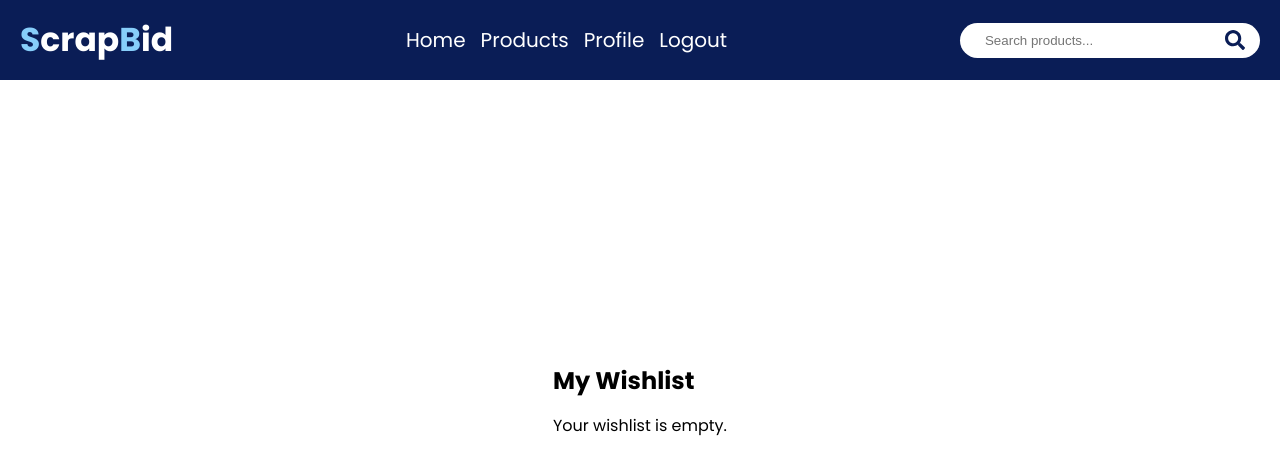
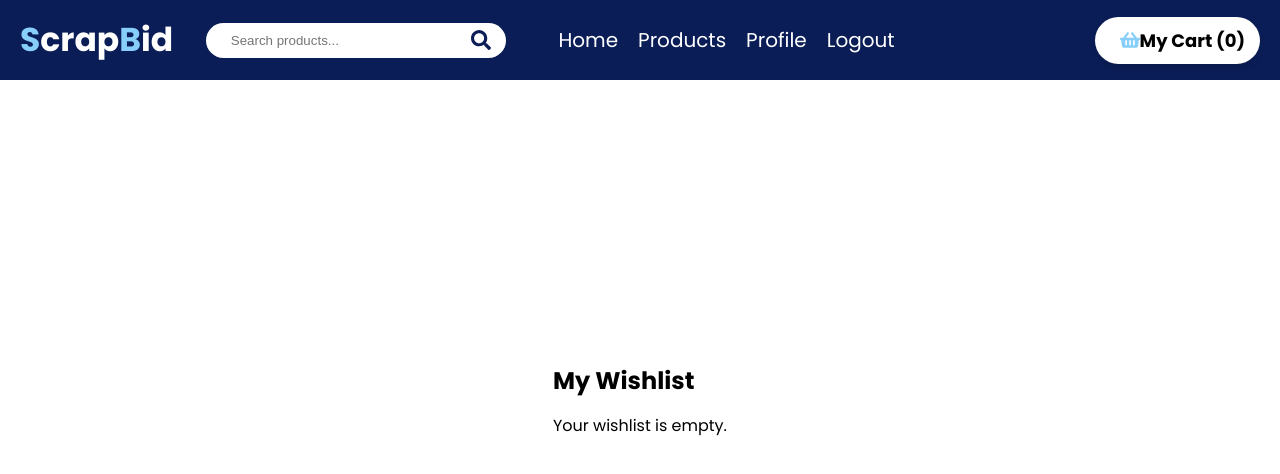
Before and after one commit to Anjali05530/ScrapBid, a React (Create React App) app in the folder client/: page /wishlist in a window 1280 px wide. Shown: the top 474 px of the page. Built offline with nearby package versions, Linux system fonts and the light colour scheme.

Commit message:
newly added

```diff
--- a/client/src/Components/AuctionListing.jsx
+++ b/client/src/Components/AuctionListing.jsx
@@ -41,7 +41,7 @@ const AuctionListing = () => {
                 flexWrap: "wrap",
                 gap: "20px",
                 justifyContent: "flex-start",
-                marginBottom: "30px",
+                marginBottom: "50px",
               }}
             >
               {displayProducts.map((product) => (
--- a/client/src/Components/FeaturedProducts.jsx
+++ b/client/src/Components/FeaturedProducts.jsx
@@ -109,10 +109,10 @@ const ProductCard = ({ item }) => {
 };
 
 const styles = {
-  auctionSection: { textAlign: "center", padding: "50px" },
+  auctionSection: { textAlign: "center",marginTop:"-20px"},
   sectionHeader: { display: "flex", flexDirection: "column", alignItems: "center" },
   sectionTitle: { fontSize: "28px", fontWeight: "bold", marginBottom: "10px" },
-  lineContainer: { display: "flex", alignItems: "center", gap: "10px", marginBottom: "30px" },
+  lineContainer: { display: "flex", alignItems: "center", gap: "6px", marginBottom: "20px" },
   line: { width: "200px", height: "2px", backgroundColor: "black" },
   titleIcon: { fontSize: "24px", color: "#007bff" },
   auctionContainer: { display: "flex", flexWrap: "wrap", gap: "75px", justifyContent: "center" },
--- a/client/src/Components/Footer.jsx
+++ b/client/src/Components/Footer.jsx
@@ -135,7 +135,7 @@ const Footer = () => {
   const footerStyle = {
     backgroundColor: "#0c2a58",
     color: "white",
-    padding: "40px 80px",
+    padding: "15px 80px",
     textAlign: "left",
     position: "relative",
     width: "100%",
@@ -206,7 +206,7 @@ const Footer = () => {
     display: "flex",
     justifyContent: "space-between", // Aligns text to right & left
     width: "100%",
-    padding: "10px 80px",
+    padding: "10px 60px",
     fontSize: "14px",
   };
 
@@ -217,7 +217,7 @@ const Footer = () => {
     justifyContent: "space-between",
     background: "#72c6ef", // Light Blue
     width: "100%",
-    padding: "30px 80px",
+    padding:"10px",
     textAlign: "center",
   };
 
@@ -225,25 +225,24 @@ const Footer = () => {
     display: "flex",
     alignItems: "center",
     background: "white",
-    borderRadius: "25px",
+    borderRadius: "55px",
     overflow: "hidden",
-    maxWidth: "400px",
-    width: "100%",
+    maxWidth: "300px",
+    width: "90%",
     boxShadow: "0 5px 15px rgba(0, 0, 0, 0.2)",
   };
 
   const searchInputStyle = {
     flex: "1",
     border: "none",
-    padding: "15px",
+    padding: "10px",
     fontSize: "16px",
     outline: "none",
   };
 
   const searchButtonStyle = {
     background: "#333",
-    border: "none",
-    padding: "15px",
+    padding: "10px",
     color: "white",
     cursor: "pointer",
     display: "flex",
@@ -307,7 +306,7 @@ const Footer = () => {
 
         <div style={bottomTextStyle}>
         <p style={{ textAlign: "left", flex: "1" }}>
-      ScrapBid Auctions Theme by Model Theme | Copyright © 2025
+      ScrapBid Auctions Theme by Code Wizards | Copyright © Nikumbhe Anjali
     </p>
     <p style={{ textAlign: "right", flex: "1" }}>
       Elite Author on ThemeForest.
--- a/client/src/Components/Howitworks.jsx
+++ b/client/src/Components/Howitworks.jsx
@@ -15,9 +15,8 @@ const FeaturesSection = () => {
       alignItems: "center",
       justifyContent:"center",
       backgroundColor: "#87CEFA",
-      padding: "30px 0",
       width: "100vw",
-      height: "auto",
+      height: "160px",
     }}>
       <div style={{
         display: "flex",
@@ -25,7 +24,7 @@ const FeaturesSection = () => {
         alignItems: "center",
         flexWrap: "wrap",
         width: "100%",
-        gap: "30px",
+        gap: "10px",
       }}>
         {features.map((feature, index) => (
           <div key={index} style={{
--- a/client/src/Components/Navbar.jsx
+++ b/client/src/Components/Navbar.jsx
@@ -1,68 +1,5 @@
-// import React from "react";
-// import {FaSearch} from "react-icons/fa";
-// import { Link } from "react-router-dom"; // Import Link from react-router-dom
-
-// const Navbar = ({isHomePage}) => {
-//   return (
-//     <div style={{ position: "fixed", top:isHomePage ? "40px" : "0", left: 0, width: "100%", zIndex: 999 }}>
-
-//       <div style={{
-//         backgroundColor: "#0A1D56",
-//         color: "white",
-//         padding: "10px 20px",
-//         display: "flex",
-//         justifyContent: "space-between",
-//         alignItems: "center",
-//         fontSize: "20px",
-//         width: "100%",
-//         height: "80px"
-//       }}>
-//         <div>
-//           <h2>ScrapBid</h2>
-//         </div>
-
-//         {/* Navigation Links*/}
-//         <div>
-//           <Link to="/" style={{ color: "white", marginRight: "15px", textDecoration: "none" }}>Home</Link>
-//           <Link to="/ProductListing" style={{ color: "white", marginRight: "15px", textDecoration: "none" }}>Products</Link>
-//           <Link to="/Myaccount" style={{ color: "white", marginRight: "15px", textDecoration: "none" }}>Profile</Link>
-//           <Link to="/logout" style={{ color: "white", textDecoration: "none" }}>Logout</Link>
-//         </div>
-
-//         {/* Search Bar */}
-//         <div style={{
-//           position: "relative",
-//           display: "flex",
-//           alignItems: "center",
-//           backgroundColor: "white",
-//           borderRadius: "25px",
-//           padding: "5px 15px",
-//           width: "300px"
-//         }}>
-//           <input
-//             type="text"
-//             placeholder="Search products..."
-//             style={{
-//               border: "none",
-//               outline: "none",
-//               flex: 1,
-//               borderRadius: "25px",
-//               padding: "5px 10px"
-//             }}
-//           />
-//           <FaSearch style={{ color: "#0A1D56", cursor: "pointer" }} />
-//         </div>
-//       </div>
-//     </div>
-//   );
-// };
-
-// export default Navbar;
-
-
-
 import React, { useState } from "react";
-import { FaSearch } from "react-icons/fa";
+import { FaSearch, FaShoppingBasket } from "react-icons/fa";
 import { Link } from "react-router-dom";
 
 const Navbar = ({ isHomePage }) => {
@@ -83,61 +20,22 @@ const Navbar = ({ isHomePage }) => {
           height: "80px",
         }}
       >
+        {/* Logo */}
         <div style={{ fontSize: "33px", fontWeight: "bold" }}>
           <span style={{ color: "#87CEFA" }}>S</span>crap
           <span style={{ color: "#87CEFA" }}>B</span>id
         </div>
 
-
-        {/* Navigation Links */}
-        <div style={{ display: "flex", alignItems: "center" }}>
-          <Link to="/" style={{ color: "white", marginRight: "15px", textDecoration: "none" }}>Home</Link>
-
-          <div
-            style={{ position: "relative" }}
-            onMouseEnter={() => setShowDropdown(true)}
-            onMouseLeave={() => setShowDropdown(false)}
-          >
-            <Link to="/AuctionsSection" style={{ color: "white", marginRight: "15px", textDecoration: "none" }}>Products</Link>
-            {showDropdown && (
-              <div
-                style={{
-                  position: "absolute",
-                  top: "30px",
-                  left: 0,
-                  backgroundColor: "white",
-                  color: "black",
-                  borderRadius: "5px",
-                  boxShadow: "0px 4px 8px rgba(0,0,0,0.2)",
-                  minWidth: "250px",
-                  zIndex: 1000,
-                  display: "flex",
-                  flexDirection:"column",
-                  padding: "10px 0",
-                }}
-              >
-                <Link to="/category/Consumer%20Electronics" style={{ display: "block", padding: "10px", textDecoration: "none", color: "black",fontSize:"20px", borderBottom: "1px solid #ccc" }}>Consumer Electronics</Link>
-                <Link to="/category/power & energy devices" style={{ display: "block", padding: "10px", textDecoration: "none", color: "black", borderBottom: "1px solid #ccc" }}>Power & Energy Devices</Link>
-                <Link to="/category/home appliances" style={{ display: "block", padding: "10px", textDecoration: "none", color: "black",borderBottom: "1px solid #ccc" }}>Home & Kitchen Appliances</Link>
-                <Link to="/category/Gaming Entertainment" style={{ display: "block", padding: "10px", textDecoration: "none", color: "black" }}>Gaming & Entertainment</Link>
-              </div>
-            )}
-          </div>
-
-          <Link to="/Myaccount" style={{ color: "white", marginRight: "15px", textDecoration: "none" }}>Profile</Link>
-          <Link to="/logout" style={{ color: "white", textDecoration: "none" }}>Logout</Link>
-        </div>
-
-        {/* Search Bar */}
+        {/* Search Bar (Now inside flexbox) */}
         <div
           style={{
-            position: "relative",
             display: "flex",
             alignItems: "center",
             backgroundColor: "white",
             borderRadius: "25px",
             padding: "5px 15px",
             width: "300px",
+            marginRight: "20px",
           }}
         >
           <input
@@ -153,6 +51,66 @@ const Navbar = ({ isHomePage }) => {
           />
           <FaSearch style={{ color: "#0A1D56", cursor: "pointer" }} />
         </div>
+
+        {/* Navigation Links */}
+        <div style={{ display: "flex", alignItems: "center", gap: "20px" }}>
+          <Link to="/" style={{ color: "white", textDecoration: "none" }}>Home</Link>
+
+          <div
+            style={{ position: "relative" }}
+            onMouseEnter={() => setShowDropdown(true)}
+            onMouseLeave={() => setShowDropdown(false)}
+          >
+            <Link to="/AuctionsSection" style={{ color: "white", textDecoration: "none" }}>Products</Link>
+            {showDropdown && (
+              <div
+                style={{
+                  position: "absolute",
+                  top: "30px",
+                  left: 0,
+                  backgroundColor: "white",
+                  color: "black",
+                  borderRadius: "5px",
+                  boxShadow: "0px 4px 8px rgba(0,0,0,0.2)",
+                  minWidth: "250px",
+                  zIndex: 1000,
+                  display: "flex",
+                  flexDirection: "column",
+                  padding: "10px 0",
+                }}
+              >
+                <Link to="/category/Consumer%20Electronics" style={{ padding: "10px", textDecoration: "none", color: "black", fontSize: "20px", borderBottom: "1px solid #ccc" }}>Consumer Electronics</Link>
+                <Link to="/category/power & energy devices" style={{ padding: "10px", textDecoration: "none", color: "black", borderBottom: "1px solid #ccc" }}>Power & Energy Devices</Link>
+                <Link to="/category/home appliances" style={{ padding: "10px", textDecoration: "none", color: "black", borderBottom: "1px solid #ccc" }}>Home & Kitchen Appliances</Link>
+                <Link to="/category/Gaming Entertainment" style={{ padding: "10px", textDecoration: "none", color: "black" }}>Gaming & Entertainment</Link>
+              </div>
+            )}
+          </div>
+
+          <Link to="/Myaccount" style={{ color: "white", textDecoration: "none" }}>Profile</Link>
+          <Link to="/logout" style={{ color: "white", textDecoration: "none" }}>Logout</Link>
+
+          {/* Cart Button */}
+          <Link
+            to="/cart"
+            style={{
+              display: "flex",
+              alignItems: "center",
+              backgroundColor: "white",
+              padding: "10px 15px",
+              borderRadius: "30px",
+              textDecoration: "none",
+              fontSize: "18px",
+              fontWeight: "bold",
+              color: "black",
+              boxShadow: "0px 4px 6px rgba(0,0,0,0.1)",
+              marginLeft: "180px",
+            }}
+          >
+            <FaShoppingBasket style={{ color: "#87CEFA", fontSize: "20px", marginLeft: "10px" }} />
+            My Cart (0)
+          </Link>
+        </div>
       </div>
     </div>
   );
--- a/client/src/Components/NewsletterPage.jsx
+++ b/client/src/Components/NewsletterPage.jsx
@@ -13,7 +13,6 @@ const NewsletterSubscription = () => {
     justifyContent: "center",
     color: "black",
     marginTop:"50px",
-    marginBottom:"100px",
     backdropFilter: "blur(8px)",
   };
 
```
Also changed, not shown: client/src/Components/CategoryGrid.jsx (+177 -8 lines).
